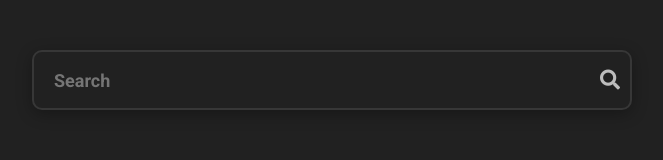
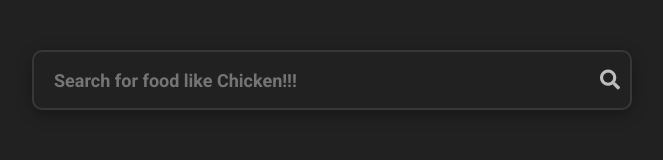
Before and after one commit to govindbohara/Meal-App, a website built with Vite: page index.html in a window 1280 px wide. Shown: the whole page, without its empty margins (308-971 px from the left). Built offline with nearby package versions, Linux system fonts and the light colour scheme.

Commit message:
Changed placeholder name

```diff
--- a/index.html
+++ b/index.html
@@ -1,35 +1,39 @@
 <!DOCTYPE html>
 <html lang="en">
-
     <head>
         <meta charset="UTF-8" />
         <link rel="icon" type="image/svg+xml" href="favicon.svg" />
-  <link rel="stylesheet" href="./src/styles/styles.scss">
+        <link rel="stylesheet" href="./src/styles/styles.scss" />
         <meta name="viewport" content="width=device-width, initial-scale=1.0" />
         <title>Vite App</title>
-  <link rel="stylesheet" href="https://cdnjs.cloudflare.com/ajax/libs/font-awesome/5.15.3/css/all.min.css" referrerpolicy="no-referrer" />
+        <link
+            rel="stylesheet"
+            href="https://cdnjs.cloudflare.com/ajax/libs/font-awesome/5.15.3/css/all.min.css"
+            referrerpolicy="no-referrer"
+        />
     </head>
 
     <body>
         <div id="app">
             <div class="form">
                 <div class="input-container">
-        <input id='input' type="text" placeholder="Search " autocomplete="off">
+                    <input
+                        id="input"
+                        type="text"
+                        placeholder="Search for food like Chicken!!!"
+                        autocomplete="off"
+                    />
                     <label for="input" class="label">Search</label>
                 </div>
 
                 <i class="fas fa-search"></i>
-
-
             </div>
             <div class="dropdown-container"></div>
             <div class="full-cont"></div>
 
             <div class="error"></div>
             <div class="full-image"></div>
-
         </div>
         <script type="module" src="./src/script/script.js"></script>
     </body>
-
 </html>
```
Lines whose indentation alone changed are shown as unchanged.
